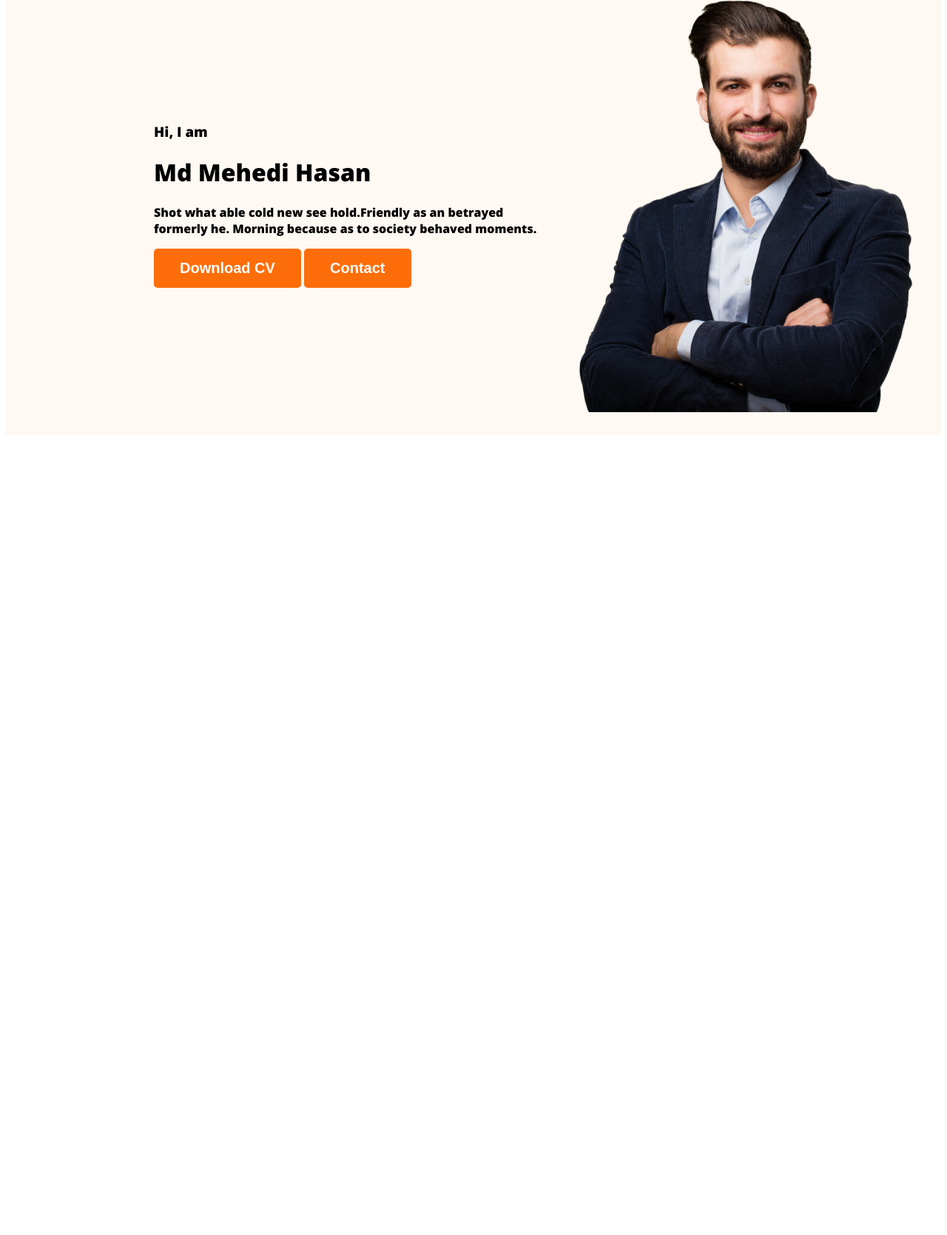
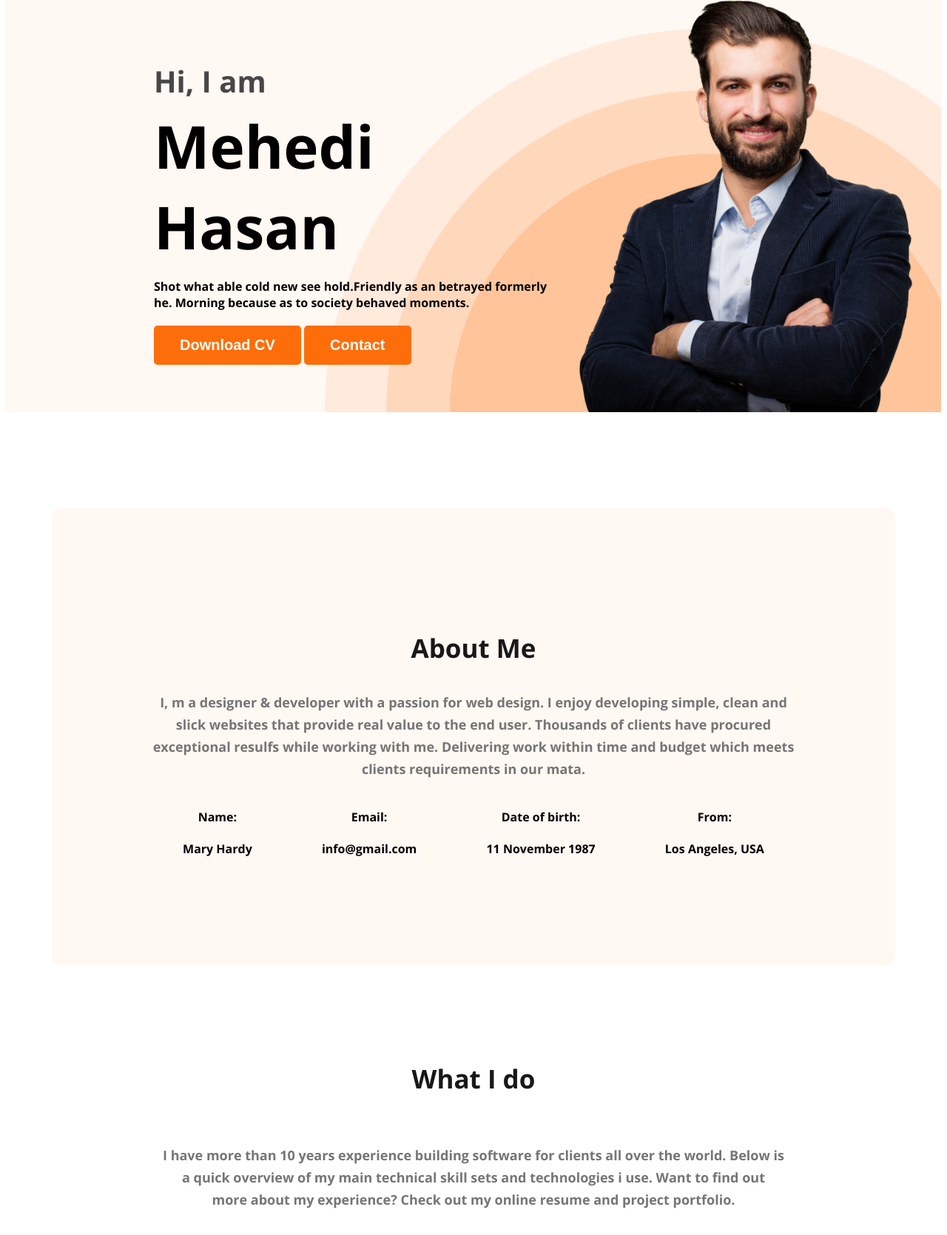
Before and after one commit to mehediHasan265/web-portfolio, a plain HTML site: page index.html in a window 1280 px wide. Shown: the part 211-1880 px from the top of the page at 74% size. Before the commit the page ends 807 px from the top, so only its background shows below. Drawn offline with nearby package versions, Linux system fonts and the light colour scheme.

Commit message:
about and what i so section added

```diff
--- a/index.html
+++ b/index.html
@@ -1,16 +1,19 @@
 <!DOCTYPE html>
 <html lang="en">
   <head>
-    <meta charset="UTF-8">
-    <meta name="viewport" content="width=device-width, initial-scale=1.0">
+    <meta charset="UTF-8" />
+    <meta name="viewport" content="width=device-width, initial-scale=1.0" />
     <title>Web Portfolio</title>
     <!-- google fonts -->
-    <link rel="preconnect" href="https://fonts.googleapis.com">
-    <link rel="preconnect" href="https://fonts.gstatic.com" crossorigin>
-    <link href="https://fonts.googleapis.com/css2?family=Open+Sans:wght@800&display=swap" rel="stylesheet">
+    <link rel="preconnect" href="https://fonts.googleapis.com" />
+    <link rel="preconnect" href="https://fonts.gstatic.com" crossorigin />
+    <link
+      href="https://fonts.googleapis.com/css2?family=Open+Sans:wght@700&display=swap"
+      rel="stylesheet"
+    />
 
     <!-- Css link -->
-    <link rel="stylesheet" href="styles/style.css">
+    <link rel="stylesheet" href="styles/style.css" />
   </head>
   <body>
     <!-- header section start -->
@@ -20,33 +23,98 @@
         <ul>
           <li><a href="">Portfolio</a></li>
           <li><a href="">Blog</a></li>
-                <li><a href=""><button class="btn-primary">Hire Me</button></a></li>
+          <li>
+            <a href=""><button class="btn-primary">Hire Me</button></a>
+          </li>
         </ul>
       </nav>
 
       <div class="banner">
         <div class="banner-content">
-                <h3 class="banner-greeting">Hi, I  am</h3>
-                <h1 class="banner-title">Md Mehedi Hasan</h1>
-                <p>Shot what able cold new see hold.Friendly as an betrayed formerly he. Morning because as to society behaved moments.</p>
-                <button class="btn-primary"><a class="btn-anchor" href="">Download CV</a></button>
+          <h3 class="banner-greeting">Hi, I am</h3>
+          <h1 class="banner-title">Mehedi Hasan</h1>
+          <p class="banner-desc">
+            Shot what able cold new see hold.Friendly as an betrayed formerly
+            he. Morning because as to society behaved moments.
+          </p>
+          <button class="btn-primary">
+            <a class="btn-anchor" href="">Download CV</a>
+          </button>
           <button class="btn-primary">Contact</button>
         </div>
-            <img class="profile-pic" src="images/hardy.png" alt="">
+        <img class="profile-pic" src="images/hardy.png" alt="" />
       </div>
     </header>
     <!-- header section end -->
 
     <!-- main section start -->
     <main>
+      <section class="about">
+        <h3 class="section-title">About Me</h3>
+        <p class="section-description">
+          I, m a designer & developer with a passion for web design. I enjoy
+          developing simple, clean and slick websites that provide real value to
+          the end user. Thousands of clients have procured exceptional resulfs
+          while working with me. Delivering work within time and budget which
+          meets clients requirements in our mata.
+        </p>
+        <div class="about-info-container">
+            <div class="about-info">
+                <h4 class="info-title">Name:</h4>
+                <p class="info-description">Mary Hardy </p>
+            </div>
+            <div class="about-info">
+                <h4 class="info-title">Email:
+                    </h4>
+                <p class="info-description">info@gmail.com</p>
+            </div>
+            <div class="about-info">
+                <h4 class="info-title">Date of birth:
+                   </h4>
+                <p class="info-description"> 11 November 1987</p>
+            </div>
+            <div class="about-info">
+                <h4 class="info-title">From:
+                   </h4>
+                <p class="info-description"> Los Angeles, USA</p>
+            </div>
+        </div>
+      </section>
 
+      <!-- What i do section start -->
+      <section>
+        <h3 class="section-title">What I do</h3>
+        <p id="what-i-do-description" class="section-description">I have more than 10 years experience building software for clients all over the world. Below is a quick overview of my main technical skill sets and technologies i use. Want to find out more about my experience? Check out my online resume and project portfolio.</p>
+
+        <div class="skill-content">
+        <div class="skill">
+            <img src="images/icons/js.png" alt="">
+            <h3 class="skill-title">Vanilla JavaScript</h3>
+            <p class="skill-description">List skill/technologies here. You can change the icon above to any of the 1500+ FontAwesome 5 free icons available. Aenean commodo ligula eget dolor.</p>
+
+        </div>
+        <div class="skill">
+            <img src="images/icons/react.png" alt="">
+            <h3 class="skill-title">React</h3>
+            <p class="skill-description">List skill/technologies here. You can change the icon above to any of the 1500+ FontAwesome 5 free icons available. Aenean commodo ligula eget dolor.</p>
+        </div>
+        <div class="skill">
+            <img src="images/icons/nodejs.png" alt="">
+            <h3 class="skill-title">Node.js</h3>
+            <p class="skill-description">List skill/technologies here. You can change the icon above to any of the 1500+ FontAwesome 5 free icons available. Aenean commodo ligula eget dolor.</p>
+        </div>
+        <div class="skill">
+            <img src="images/icons/mongo.png" alt="">
+            <h3 class="skill-title">Mongo DB</h3>
+            <p class="skill-description">List skill/technologies here. You can change the icon above to any of the 1500+ FontAwesome 5 free icons available. Aenean commodo ligula eget dolor.</p>
+        </div>
+        </div>
+      </section>
     </main>
     <!-- main section end -->
 
     <!-- footer start -->
-    <footer>
-
-    </footer>
+    <footer></footer>
     <!-- footer end -->
   </body>
 </html>
--- a/styles/style.css
+++ b/styles/style.css
@@ -1,14 +1,14 @@
 /* google fonts */
 /* commom shared style */
-body{
-    font-family: 'Open Sans', sans-serif;
+body {
+  font-family: "Open Sans", sans-serif;
 }
-.text-primary{
-    color: #FD6E0A;
+.text-primary {
+  color: #fd6e0a;
 }
-.btn-primary{
+.btn-primary {
   border-radius: 5px;
-    background: #FD6E0A;
+  background: #fd6e0a;
   border: 0;
   padding: 15px 35px;
   font-size: 20px;
@@ -16,7 +16,19 @@ body{
   font-weight: 700;
   color: white;
 }
-
+.section-title {
+  color: #181818;
+  text-align: center;
+  font-size: 35px;
+  font-weight: 700;
+}
+.section-description {
+  color: #757575;
+  text-align: center;
+  font-size: 18px;
+  font-weight: 400;
+  line-height: 30px;
+}
 /* nav related style */
 nav {
   display: flex;
@@ -24,40 +36,95 @@ nav {
   justify-content: space-around;
 }
 
-.nav-title{
+.nav-title {
   color: var(--dark-01, #181818);
   font-size: 45px;
   font-weight: 800;
 }
 
-nav > ul{
+nav > ul {
   display: flex;
   align-items: center;
 }
-nav li{
+nav li {
   list-style: none;
   margin-right: 50px;
 }
-nav a{
+nav a {
   text-decoration: none;
   color: #474747;
 }
 /* header style */
-.header{
-    background: #FFF8F3;
-
+.header {
+  background-color: #fff8f3;
+  background-image: url("../images/header_bg.png");
+  background-repeat: no-repeat;
+  background-position: bottom right;
 }
-.banner{
+.banner {
   display: flex;
   align-items: center;
-    padding: 30px 31px 31px 200px;
-
+  padding: 30px 31px 0px 200px;
+  justify-content: space-between;
 }
-.banner .profile-pic{
+.banner .profile-pic {
   width: 500px;
-
 }
-.btn-anchor{
+.btn-anchor {
   text-decoration: none;
   color: white;
 }
+
+.banner-greeting {
+  color: #474747;
+  font-size: 40px;
+  font-weight: 600;
+  margin-bottom: 5px;
+}
+.banner-title {
+  font-size: 80px;
+  font-style: normal;
+  font-weight: 700;
+  margin-top: 0;
+  margin-bottom: 10px;
+}
+.banner-desc {
+  margin-bottom: 20px;
+}
+.banner-content {
+  max-width: 585px;
+}
+
+/* Main section style */
+main{
+    max-width: 1140px;
+    margin: 0px auto;
+}
+/* About section style */
+.about {
+  padding: 130px;
+  border-radius: 10px;
+  background: #fff8f3;
+  margin: 130px 0px;
+}
+.about-info-container{
+    display: flex;
+    justify-content: space-around;
+}
+.about-info{
+    text-align: center;
+
+}
+
+#what-i-do-description{
+    padding: 30px 150px;
+
+}
+
+.skill-content{
+    display: flex;
+    padding: 10px;
+    border-radius: 5px;
+    background-color: beige;
+
+}
```
Lines whose indentation alone changed are shown as unchanged.
